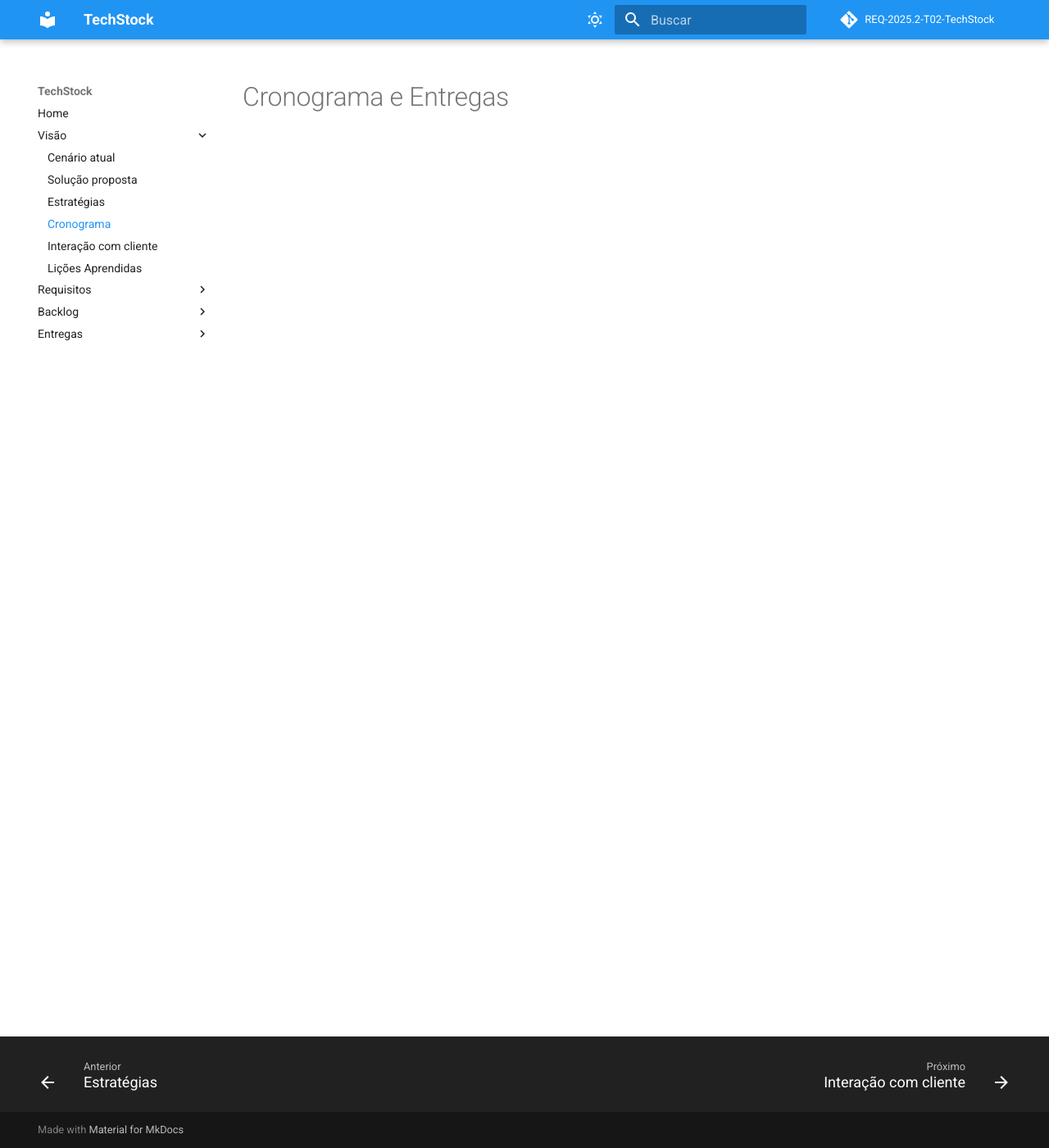
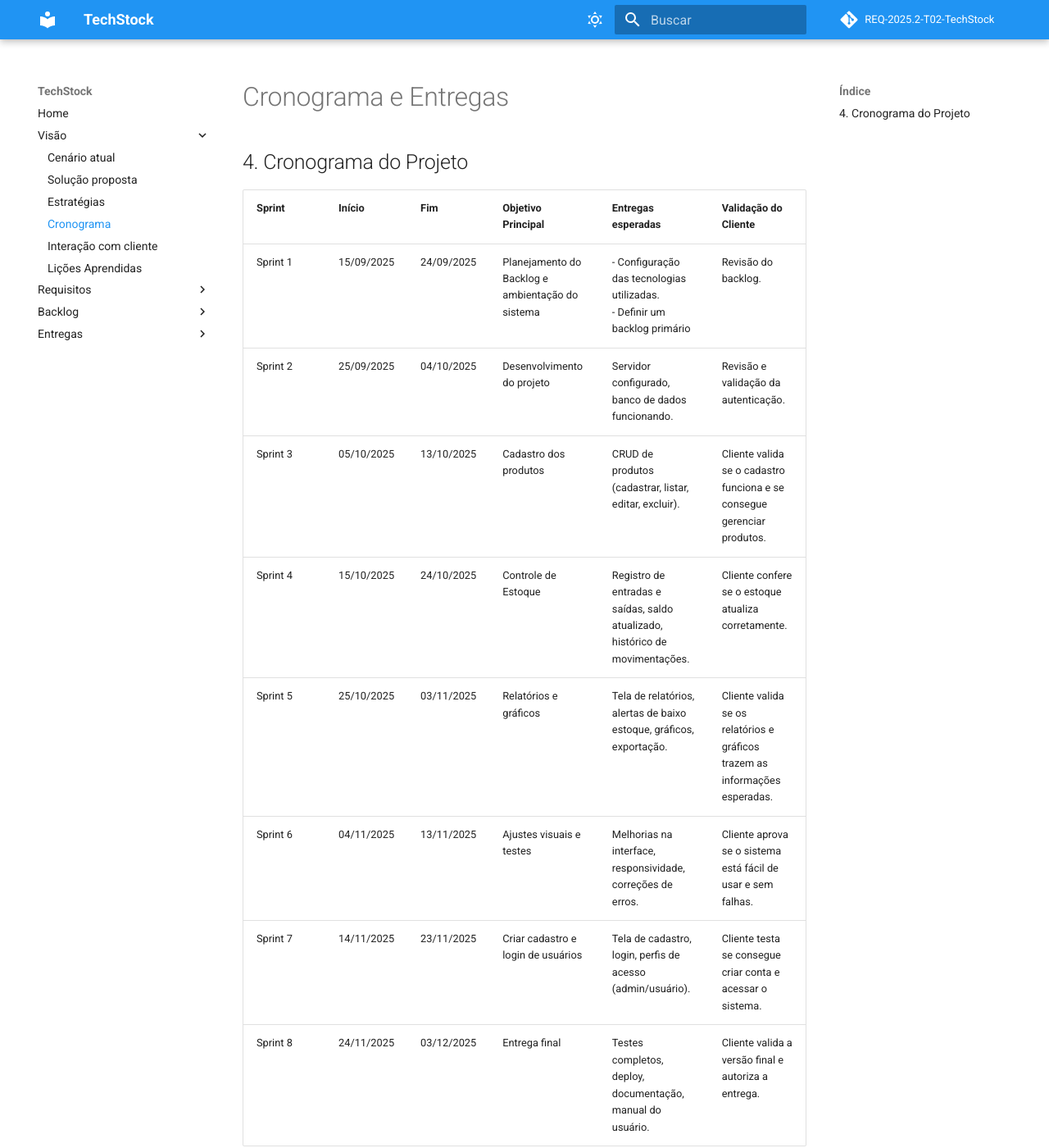
Before and after one commit to mdsreq-fga-unb/REQ-2025.2-T02-TechStock, an MkDocs documentation site: the page built from docs/visao/cronograma.md, in a window 1280 px wide and 1400 px high. Shown: the whole window at 82% size. Built offline with MkDocs 1.6.1 and Material for MkDocs 9.7.7, drawn with Linux system fonts in a browser that asks for light colours.

Commit message:
docs(cronograma): adiciona cronograma e entregas do projeto

```diff
--- a/docs/visao/cronograma.md
+++ b/docs/visao/cronograma.md
@@ -1,3 +1,14 @@
 # Cronograma e Entregas
 
-<!-- Apresente o planejamento temporal do projeto -->
+## 4. Cronograma do Projeto
+
+| **Sprint**   | **Início**     | **Fim**       | **Objetivo Principal**                         | **Entregas esperadas**                                                                 | **Validação do Cliente**                                                   |
+|----------|------------|-----------|---------------------------------------------|------------------------------------------------------------------------------------|------------------------------------------------------------------------|
+| Sprint 1 | 15/09/2025 | 24/09/2025 | Planejamento do Backlog e ambientação do sistema | - Configuração das tecnologias utilizadas.<br>- Definir um backlog primário        | Revisão do backlog.                                                    |
+| Sprint 2 | 25/09/2025 | 04/10/2025 | Desenvolvimento do projeto                  | Servidor configurado, banco de dados funcionando.                                  | Revisão e validação da autenticação.                                  |
+| Sprint 3 | 05/10/2025 | 13/10/2025 | Cadastro dos produtos                       | CRUD de produtos (cadastrar, listar, editar, excluir).                             | Cliente valida se o cadastro funciona e se consegue gerenciar produtos. |
+| Sprint 4 | 15/10/2025 | 24/10/2025 | Controle de Estoque                         | Registro de entradas e saídas, saldo atualizado, histórico de movimentações.       | Cliente confere se o estoque atualiza corretamente.                     |
+| Sprint 5 | 25/10/2025 | 03/11/2025 | Relatórios e gráficos                       | Tela de relatórios, alertas de baixo estoque, gráficos, exportação.                | Cliente valida se os relatórios e gráficos trazem as informações esperadas. |
+| Sprint 6 | 04/11/2025 | 13/11/2025 | Ajustes visuais e testes                    | Melhorias na interface, responsividade, correções de erros.                        | Cliente aprova se o sistema está fácil de usar e sem falhas.            |
+| Sprint 7 | 14/11/2025 | 23/11/2025 | Criar cadastro e login de usuários          | Tela de cadastro, login, perfis de acesso (admin/usuário).                         | Cliente testa se consegue criar conta e acessar o sistema.              |
+| Sprint 8 | 24/11/2025 | 03/12/2025 | Entrega final                               | Testes completos, deploy, documentação, manual do usuário.                         | Cliente valida a versão final e autoriza a entrega.                     |
```
